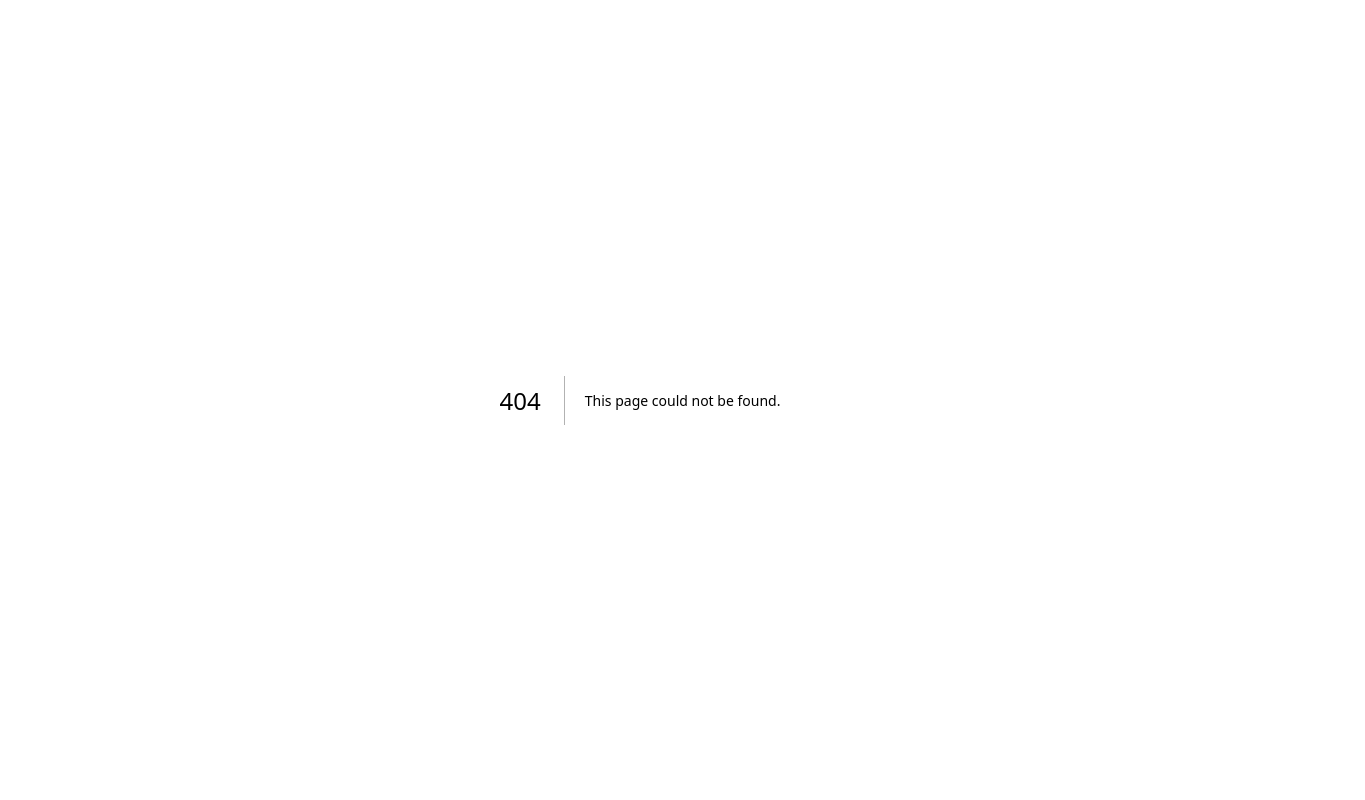
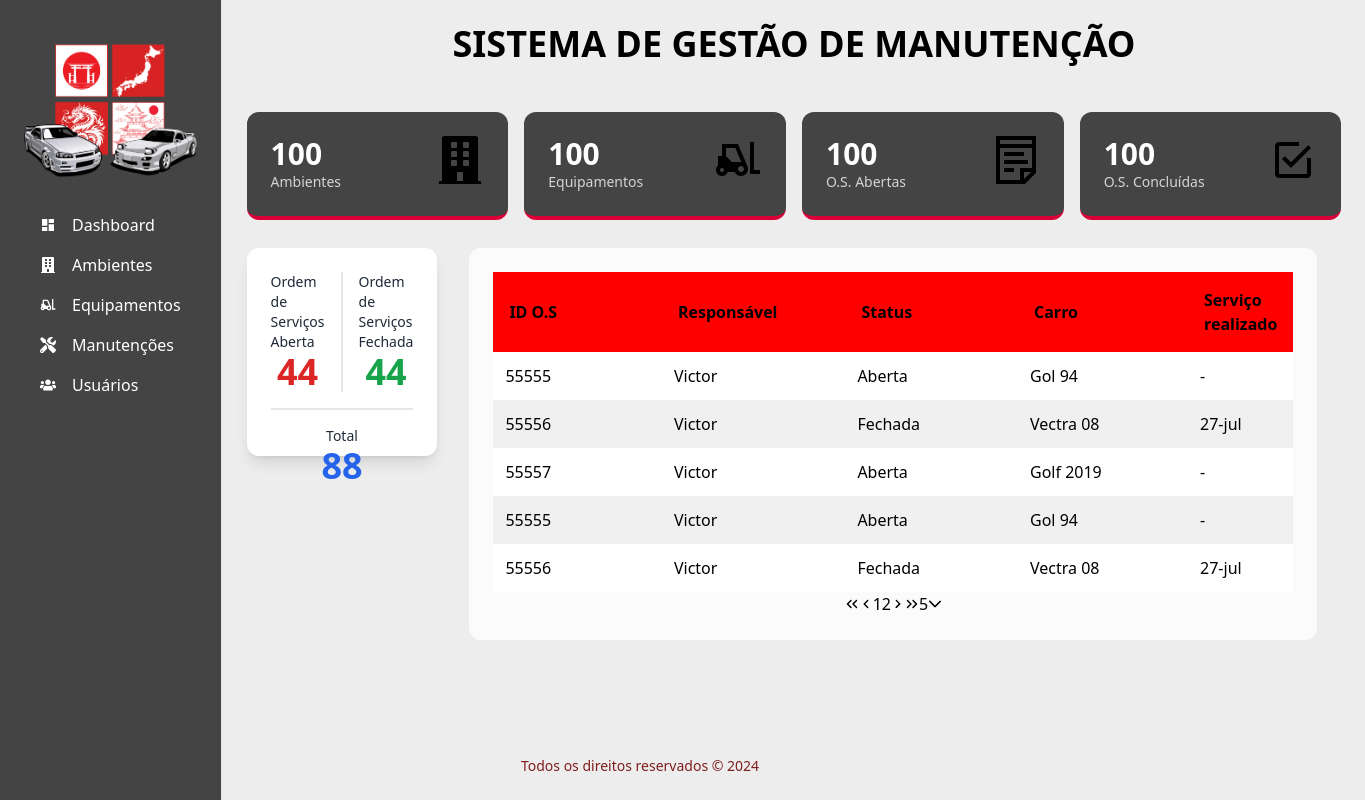
Before and after one commit to Augustoo22/gestao_manutencao, a Next.js app in the folder frontend/: page /dashboard in a window 1280 px wide. Before the commit this address had no page. Shown: the whole page, 1365 px wide, since content can reach past the window. Built offline with nearby package versions, Linux system fonts and the light colour scheme.

Commit message:
feat: tela de login com os componentes do prime react e routers
foi criado a tela de login com dois inputs do primereact e tambem foi implementado a rota da tela login e dashboard

```diff
--- /dev/null
+++ b/frontend/src/app/dashboard/page.tsx
@@ -0,0 +1,80 @@
+import React from 'react';
+import { FaBuilding } from "react-icons/fa";
+import { GrNotes } from "react-icons/gr";
+import { IoMdCheckboxOutline } from "react-icons/io";
+import { MdForklift } from "react-icons/md";
+import { Footer } from "../components/footer";
+import { Aside } from "../components/aside";
+import { Card } from "../components/card";
+import { DataTable } from 'primereact/datatable';
+import { Column } from 'primereact/column';
+import { CardOs } from "../components/cardOs";
+
+interface Requisition {
+  idOs: string;
+  responsavel: string;
+  status: string;
+  carro: string;
+  completo: string;
+}
+
+export default function Dashboard() {
+  const cards = [
+    { qty: "100", text: "Ambientes", icon: <FaBuilding size={48} /> },
+    { qty: "100", text: "Equipamentos", icon: <MdForklift size={48} /> },
+    { qty: "100", text: "O.S. Abertas", icon: <GrNotes size={48} /> },
+    { qty: "100", text: "O.S. Concluídas", icon: <IoMdCheckboxOutline size={48} /> },
+  ];
+
+  const requisitions: Requisition[] = [
+    { idOs: "55555", responsavel: "Victor", status: "Aberta", carro: "Gol 94", completo: "-" },
+    { idOs: "55556", responsavel: "Victor", status: "Fechada", carro: "Vectra 08", completo: "27-jul" },
+    { idOs: "55557", responsavel: "Victor", status: "Aberta", carro: "Golf 2019", completo: "-" },
+    { idOs: "55555", responsavel: "Victor", status: "Aberta", carro: "Gol 94", completo: "-" },
+    { idOs: "55556", responsavel: "Victor", status: "Fechada", carro: "Vectra 08", completo: "27-jul" },
+    { idOs: "55557", responsavel: "Victor", status: "Aberta", carro: "Golf 2019", completo: "-" },
+    { idOs: "55555", responsavel: "Victor", status: "Aberta", carro: "Gol 94", completo: "-" },
+    { idOs: "55556", responsavel: "Victor", status: "Fechada", carro: "Vectra 08", completo: "27-jul" },
+    { idOs: "55557", responsavel: "Victor", status: "Aberta", carro: "Golf 2019", completo: "-" },
+  ];
+
+  return (
+    <div className="h-screen flex flex-col">
+      <div className="flex-1 flex h-4/5">
+        <Aside />
+        <main className="flex-1 flex flex-col">
+          <h1 className="text-4xl font-bold uppercase w-full  p-6 text-center">
+            Sistema de Gestão de Manutenção
+          </h1>
+          <div className="max-h-svh overflow-y-auto">
+            <div className="grid grid-cols-4 gap-4 p-6">
+              {cards.map((props) => (
+                <Card key={props.text} qty={props.qty} text={props.text} icon={props.icon} />
+              ))}
+            </div>
+            <div className="flex gap-2 p-6 pt-1 justify-between">
+              <CardOs height="13rem" />
+              <div className="m-6 mt-0 p-6 bg-white/80 rounded-xl flex-1">
+                <DataTable
+                  value={requisitions}
+                  paginator
+                  rows={5}
+                  rowsPerPageOptions={[5, 10, 25, 50]}
+                  tableStyle={{ minWidth: '50rem', minHeight: '15rem' }}
+                  className="data-table"
+                >
+                  <Column field="idOs" header="ID O.S" style={{ width: '25%' }}></Column>
+                  <Column field="responsavel" header="Responsável" style={{ width: '25%' }}></Column>
+                  <Column field="status" header="Status" style={{ width: '25%' }}></Column>
+                  <Column field="carro" header="Carro" style={{ width: '25%' }}></Column>
+                  <Column field="completo" header="Serviço realizado" style={{ width: '25%' }}></Column>
+                </DataTable>
+              </div>
+            </div>
+          </div>
+        </main>
+      </div>
+      <Footer />
+    </div>
+  );
+};
--- a/frontend/src/app/globals.css
+++ b/frontend/src/app/globals.css
@@ -41,3 +41,12 @@ body {
     background-color: #e0e0e0; /* Cor de fundo para linha ao passar o mouse */
   }
 }
+
+.p-inputtext:focus {
+  border-color: #FF0000; /* Cor da borda quando em foco */
+  box-shadow: 0 0 0 5px rgba(255, 0, 0, 0.3);
+}
+
+.p-button:focus {
+  box-shadow: 0 0 0 5px rgba(255, 0, 0, 0.3);
+}
--- /dev/null
+++ b/frontend/src/app/login/page.tsx
@@ -0,0 +1,71 @@
+import React from 'react';
+import { InputText } from 'primereact/inputtext';
+import { Button } from 'primereact/button';
+import 'primereact/resources/themes/saga-blue/theme.css';
+import 'primereact/resources/primereact.min.css';
+
+export default function Login() {
+  return (
+    <div
+      className="h-screen flex items-center justify-center bg-cover bg-center"
+      style={{ backgroundImage: 'url(image/fundo.png)' }}
+    >
+      <div
+        className="flex p-10 rounded-xl shadow-2xl"
+        style={{ maxWidth: '900px', width: '90%', backgroundColor: '#444444', borderBottom: '4px solid #FF0000' }}
+      >
+
+        <div className="flex flex-col items-center justify-center w-1/2 border-r pr-8" style={{ borderColor: '#555555' }}>
+          <div className="flex flex-col items-center mb-6">
+            <img
+              src="image/logo.png"
+              alt="Logo"
+              className="w-64 h-64 object-contain"
+            />
+          </div>
+        </div>
+
+        <div className="flex flex-col justify-center w-1/2 pl-8">
+          <InputText
+            placeholder="Login"
+            className="mb-6 p-4 rounded-lg focus:outline-none text-lg"
+            style={{
+              backgroundColor: '#FFFFFF',
+              borderColor: '#FF0000',
+              borderWidth: '1px',
+              borderStyle: 'solid'
+            }}
+          />
+
+          <InputText
+            placeholder="Senha"
+            className="mb-6 p-4 rounded-lg border focus:outline-none text-lg"
+            style={{
+              backgroundColor: '#FFFFFF',
+              borderColor: '#666666',
+              borderWidth: '1px',
+              borderStyle: 'solid'
+            }}
+            type='password'
+          />
+          <a
+            href="/dashboard"
+          >
+            <Button
+              label="Entrar"
+              className="py-3 px-6 rounded-lg text-lg"
+              style={{
+                backgroundColor: '#FF0000',
+                color: '#FFFFFF',
+                border: 'none',
+                width: '100%',
+                justifyContent: 'center',
+              }}
+            />
+          </a>
+        </div>
+
+      </div>
+    </div>
+  );
+}
```
Also changed, not shown: 1 other file (tests, documents, lock files or other folders).
